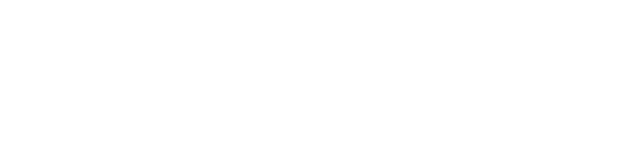
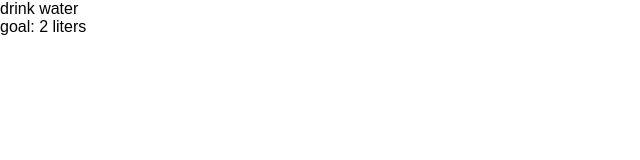
Before and after one commit to rchaitanyaaxioned/DrinkWaterJS, a plain HTML site: page index.html in a window 1280 px wide. Shown: the whole page, without its empty margins (0-640 px from the left). Drawn offline with Linux system fonts and the light colour scheme.

Commit message:
Page heading added

```diff
--- a/index.html
+++ b/index.html
@@ -4,7 +4,7 @@
 
 <head>
   <meta charset="utf-8">
-  <title>Client</title>
+  <title>DrinkWater.com</title>
   <!-- View-port Basics: http://mzl.la/VYREaP -->
   <!-- This meta tag is used for mobile device to display the page without any zooming,
        so how much the device is able to fit on the screen is what's shown initially.
@@ -24,7 +24,10 @@
   <div class="container">
     <!--header section start-->
     <header>
-
+      <!--heading for page start here-->
+      <h1>drink water</h1>
+      <span>goal: 2 liters</span>
+      <!--heading for page end here-->
     </header>
     <!--header section start-->
     <!--main section start-->
```
